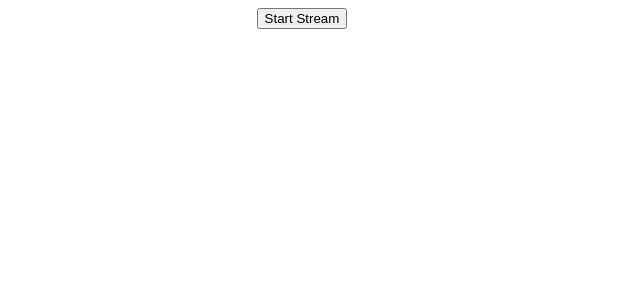
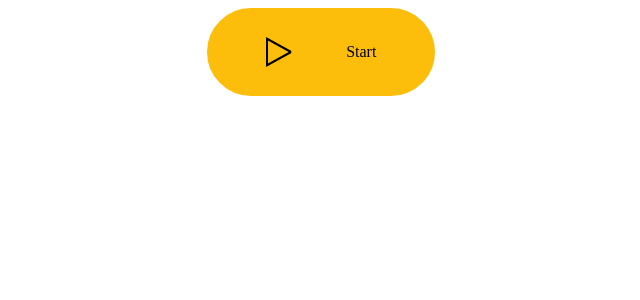
Before and after one commit to engagementlab/beta-blocks-audio, a React (Create React App) app in the folder client/: page /stream in a window 1280 px wide. Shown: the top 300 px of the page, without its empty margins (338-978 px from the left). Built offline with nearby package versions, Linux system fonts and the light colour scheme; a web font is replaced by a local one.

Commit message:
Base url, UI fix.

```diff
--- a/client/src/Recorder.js
+++ b/client/src/Recorder.js
@@ -13,7 +13,7 @@ class Recorder extends Component {
     constructor(props) {
 
         super(props);
-        this.baseUrl = process.env.NODE_ENV === 'production' ? 'https://audio.betablocks.city' : this.baseUrl + '';
+        this.baseUrl = process.env.NODE_ENV === 'production' ? 'https://audio.betablocks.city' : 'http://localhost:3001';
 
         this.fileBlob = null;
         this.recorder = null;
--- a/client/src/Speaker.js
+++ b/client/src/Speaker.js
@@ -10,7 +10,7 @@ class Speaker extends Component {
     constructor(props){
         super(props)
 
-        this.baseUrl = process.env.NODE_ENV === 'production' ? 'https://audio.betablocks.city' : this.baseUrl + '';
+        this.baseUrl = process.env.NODE_ENV === 'production' ? 'https://audio.betablocks.city' : 'http://localhost:3001';
 
         this.state = {
             isStarted: false,
@@ -104,10 +104,15 @@ class Speaker extends Component {
 
                 <div
                 hidden={this.state.isStarted}>
-                    <button
-                    onClick={() => { this.updatePlaylist(); }}>
-                        Start Stream
-                    </button>
+                    <a
+                        id="playpause"
+                        className="yellow"
+                        onClick={() => { this.updatePlaylist(); }}>
+                            <svg width="26" height="30" fill="none" viewBox="0 0 26 30">
+                                <path stroke="#000" strokeWidth="2" d="M 24.997 15 L 1.02 28.235 L 1.02 1.765 L 24.997 15"></path>
+                            </svg>
+                             <span>Start</span>
+                        </a>
                 </div>
             </div>
         );
```
